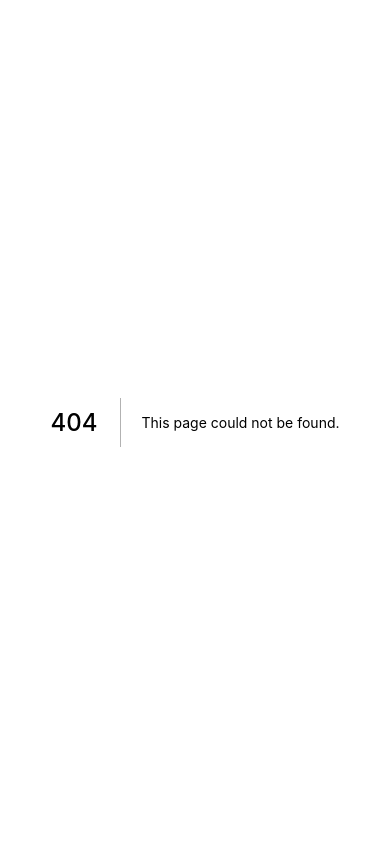
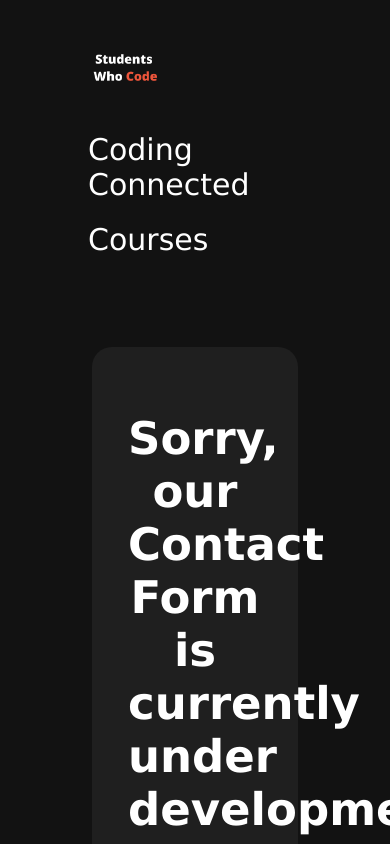
Before and after one commit to matt1208/Students-Who-Code-V.2, a Next.js app: page /contact in a window 390 px wide. Before the commit this address had no page. Shown: the top 844 px of the page. Built offline with nearby package versions, Linux system fonts and the light colour scheme.

Commit message:
Contact + Responsive Nav

```diff
--- /dev/null
+++ b/pages/contact.js
@@ -0,0 +1,69 @@
+import Head from 'next/head'
+import styles from '../styles/Home.module.css'
+import Link from 'next/link'
+import Navbar from '../components/nav'
+
+export default function Home() {
+  return (
+    <div className={styles.maincontainer}>
+      <Head>
+        <title>Contact</title>
+        <link rel="icon" href="/src/Logo1.png" />
+        <meta name="viewport" content="initial-scale=1.0, width=device-width" />
+        <link rel="stylesheet" href="https://unpkg.com/aos@next/dist/aos.css" />
+      </Head>
+      <Navbar />
+      <br></br>
+
+      <div className={styles.signuparea} style={{padding: "20px"}}>
+        <p className={styles.mainheader} style={{color: "white", textAlign: "center"}}>Sorry, our Contact Form is currently under development!</p>
+        <p className={styles.normaltext} style={{textAlign: "center"}}>If you would like to contact Students Who Code, either email us at support@studentswhocode.org or use the Ask A Question chat at the bottom of the page!</p>
+      {/* <div className={styles.signupcolumn} style={{borderRight: "2px solid #E7DFC6"}}>
+        <center><img src="src/Logo1.png" alt="SWC Logo" height="300px" width="300px" style={{marginTop: "150px;"}}></img></center>
+        <p><b>Reach Out</b></p>
+        <p>Send us questions, comments, or feedback!</p>
+        <br></br>
+      </div>
+      <div className={styles.signupcolumn1}>
+        <div className={styles.formheader}><p>Contact Us</p></div>
+        <form className={styles.form} action="contactform.php" method="post">
+          <label for="name">Name</label>
+          <br></br>
+          <input type="text" id="forminput" name="name" required></input>
+
+          <br></br>
+
+          <label for="email"><b>Email</b></label>
+          <br></br>
+          <input type="text" id="forminput" name="email" required></input>
+
+          <br></br>
+
+          <label for="psw"><b>Topic</b></label>
+          <br></br>
+          <input type="text" id="forminput" name="topic" required></input>
+
+          <br></br>
+
+          <label for="message"><b>Message</b></label>
+          <br></br>
+          <textarea id="forminput" name="message" required style={{resize: "none;", backgroundColor: "#2B2B27;", borderBottom: '3px solid #20639B', borderTop: "none;", borderLeft: "none;", borderRight:"none;", fontSize: '20px;', color: "#e7dfc6;", fontFamily: "Verdana;"}}></textarea>
+
+          <br></br>
+
+          <center><button type="submit" name="submit" className={styles.signupbtn}>Submit</button></center>
+
+          <br></br>
+
+        <div className={styles.columnmore} style={{borderTop: "2px solid #E7DFC6;"}}>
+          <p>Our team will review your form, within 3-5 days!</p>
+        </div>
+        </form>
+      </div> */}
+    </div>
+
+    <script src="https://embed.small.chat/T015AE2ETNHG015AE5MT3P.js" async></script>
+
+    </div>
+  )
+}
--- a/pages/index.js
+++ b/pages/index.js
@@ -7,7 +7,7 @@ import Navbar from '../components/nav'
 export default function Home() {
   return (
     <div className={styles.maincontainer}>
-
+      {/* Snow here */}
       <Head>
         <title>Students Who Code</title>
         <link rel="icon" href="/src/Logo1.png" />
@@ -67,7 +67,7 @@ export default function Home() {
       </div>
       <div className={styles.footer}>
         <h2>Students Who Code</h2>
-        <h2><Link href="/about">About</Link> |<Link href="contact.html">Contact Us</Link></h2>
+        <h2><Link href="/about">About</Link> |<Link href="/contact">Contact Us</Link></h2>
       </div>
 
 
--- a/styles/Home.module.css
+++ b/styles/Home.module.css
@@ -90,12 +90,13 @@
   padding-top: 20px;
 }
 
-@media only screen and (max-width: 900px) {
+@media only screen and (max-width: 800px) {
   .rightnavarea {
     display: block;
   }
   .rightnav {
     float: left ;
+    padding-right:50%;
   }
 }
 
@@ -110,17 +111,13 @@
     float: right;
     border-radius: 10px;
     color: white;
-    background-color: #1F1F1F;
-
-
-
-    border-color: #1F1F1F;
+    background-color: #121212;
+    border-color: #121211;
     border-style: solid;
     margin-top: 5px;
     font-family: Verdana, sans-serif;
   }
 }
-
 /* End Nav*/
 
 /*Header*/
```
Also changed, not shown: pages/about.js (+9 -1 lines).
